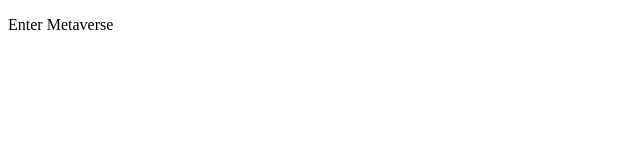
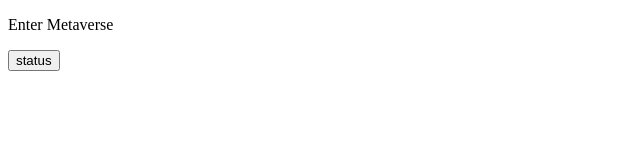
Before and after one commit to acciojob/enter-metaverse-sudhipkumar, a website: page main.html in a window 1280 px wide. Shown: the whole page, without its empty margins (0-640 px from the left). Drawn offline with Linux system fonts and the light colour scheme.

Commit message:
created a submission

```diff
--- a/main.html
+++ b/main.html
@@ -9,6 +9,7 @@
 <body>
 	<!-- the entire body must be written by student -->
 	<p id="status">Enter Metaverse</p>
+	<button type="button">status</button>
     <script type="text/javascript" src="./script.js">
 </script>
 
```
